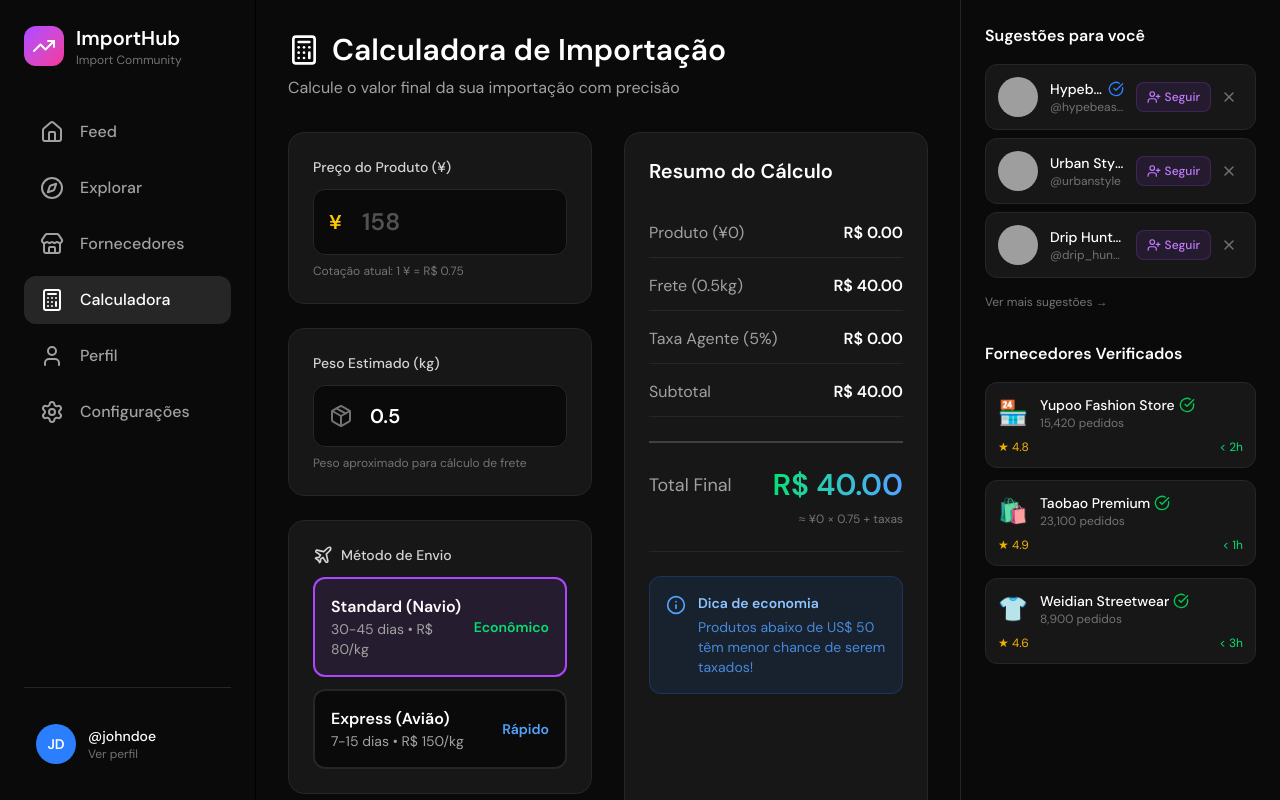
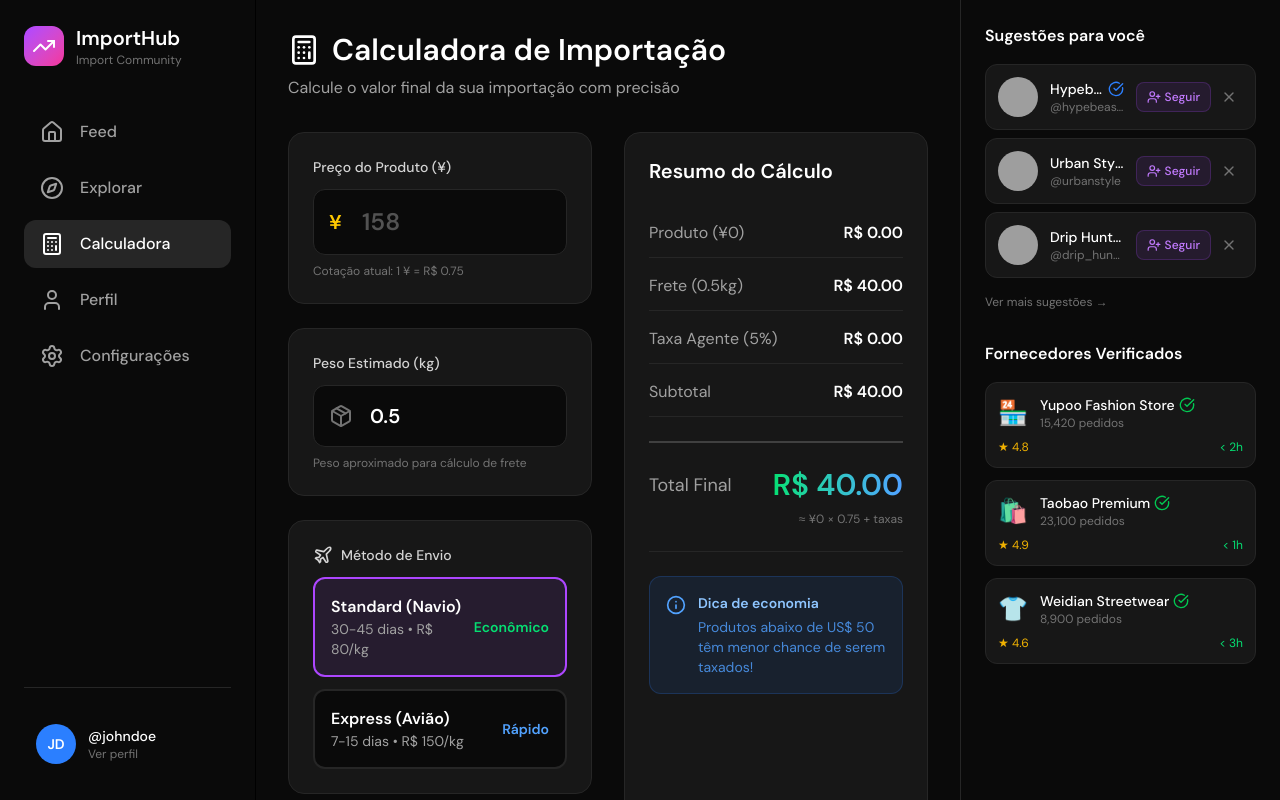
Before and after one commit to rafaelbarbos/projetos, a Next.js app in the folder streethub/: page /calculator in a window 1280 px wide. Shown: the top 800 px of the page. Built offline with nearby package versions, Linux system fonts and the light colour scheme; grey boxes are pictures that could not be loaded.

Commit message:
Comentado a parte de fornecedores do sidebar

```diff
--- a/streethub/components/layout/Sidebar.tsx
+++ b/streethub/components/layout/Sidebar.tsx
@@ -12,7 +12,7 @@ import { Avatar } from "../shared/Avatar";
 const menuItems = [
     { icon: Home, label: 'Feed', path: '/feed' },
     { icon: Compass, label: 'Explorar', path: '/explore' },
-    { icon: Store, label: 'Fornecedores', path: '/suppliers' },
+  //{ icon: Store, label: 'Fornecedores', path: '/suppliers' },
     { icon: Calculator, label: 'Calculadora', path: '/calculator' },
  // { icon: Crown, label: 'Premium', path: '/premium' },
     { icon: User, label: 'Perfil', path: `/${currentUser.username}` },
```
